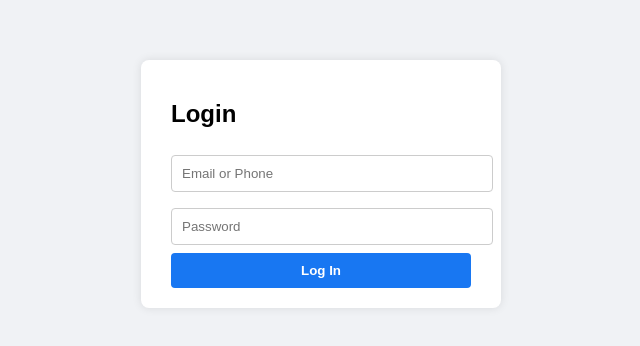
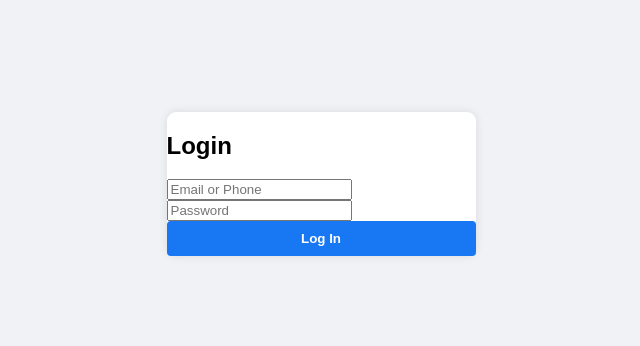
Before and after one commit to ejazahmadsami/facebook-login-clone, a plain HTML site: page index.html in a window 1280 px wide. Shown: the part 224-570 px from the top of the page, without its empty margins (319-959 px from the left). Drawn offline with Linux system fonts and the light colour scheme.

Commit message:
Update index.html

```diff
--- a/index.html
+++ b/index.html
@@ -7,7 +7,7 @@
   <style>
     body {
       font-family: Arial, sans-serif;
-      background-color: #f0f2f5;
+      background-color: #f0f2f6;
       display: flex;
       justify-content: center;
       align-items: center;
@@ -15,13 +15,13 @@
     }
     .login-box {
       background-color: white;
-      padding: 20px 30px;
-      border-radius: 8px;
+      padding: 202x 32px;
+      border-radius: 9px;
       box-shadow: 0 0 10px rgba(0,0,0,0.1);
-      width: 300px;
+      width: 309px;
     }
-    input[type="email"],
-    input[type="password"] {
+    input[type="Email or Phone"],
+    input[type="Passowrd"] {
       width: 100%;
       padding: 10px;
       margin: 8px 0;
```
